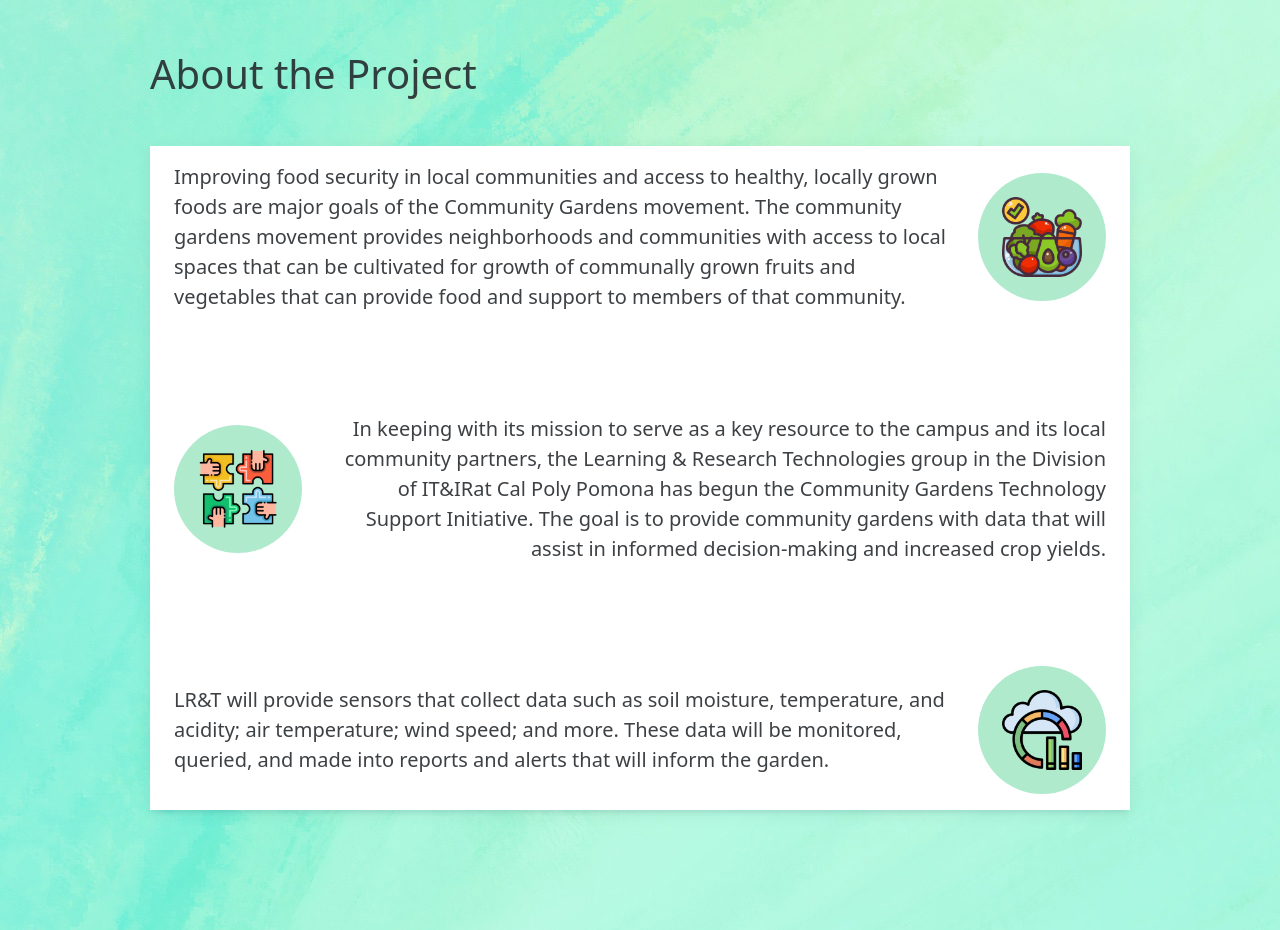
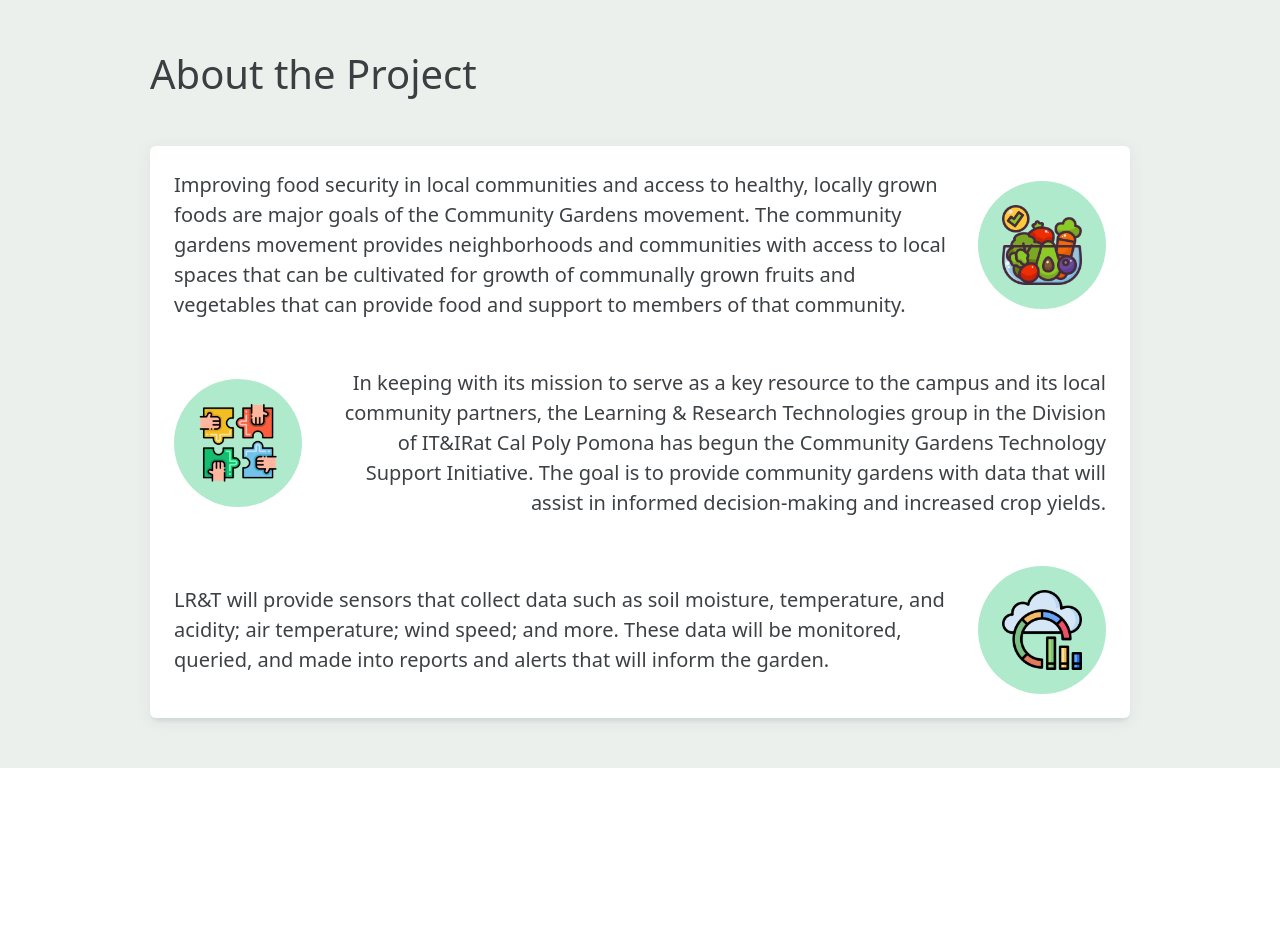
Before and after one commit to snigdha920/community-garden, a Next.js app in the folder app/: page / in a window 1280 px wide. After the commit the page ends 800 px from the top, so only its background shows below. Built offline with nearby package versions, Linux system fonts and the light colour scheme.

Commit message:
use lightGrayBackgroundColor and add border radius

```diff
--- a/app/components/AboutTheProject.tsx
+++ b/app/components/AboutTheProject.tsx
@@ -23,8 +23,9 @@ export const AboutTheProject: React.FC = () => {
     <div>
       <h1 className="mb-5">About the Project</h1>
       <div
-        className="bg-white rounded"
         style={{
+          borderRadius: '6px',
+          overflow: 'hidden', // this class is important if the child divs also have a border radius
           boxShadow: '0 5px 5px -3px rgba(5, 30, 55, 0.1), 0 3px 15px 2px rgba(5, 30, 55, 0.05)',
         }}
       >
@@ -33,13 +34,7 @@ export const AboutTheProject: React.FC = () => {
           // else align icon to the right
           const alignIcon = index % 2 ? 'left' : 'right';
           return (
-            <div
-              key={index}
-              style={{
-                margin: '0 0 70px 0',
-              }}
-              className="bg-white px-4 py-3"
-            >
+            <div key={index} className="bg-white p-4">
               <TextIcon icon={text.icon} alignIcon={alignIcon}>
                 {text.text}
               </TextIcon>
--- a/app/components/TextIcon.tsx
+++ b/app/components/TextIcon.tsx
@@ -15,7 +15,7 @@ export const TextIcon: React.FC<TextIconProps> = ({ children, icon, alignIcon =
     <div className={`d-flex ${parentDivFlexStyle} justify-content-between align-items-center`}>
       <p style={{ textAlign: textAlign, margin: textPadding }}>{children}</p>
 
-      <div style={{ backgroundColor: Styles.backgroundColor }} className="rounded-circle p-4">
+      <div style={{ backgroundColor: Styles.lightGreenBackgroundColor }} className="rounded-circle p-4">
         <div>{icon}</div>
       </div>
     </div>
--- a/app/pages/index.tsx
+++ b/app/pages/index.tsx
@@ -2,14 +2,16 @@
 import type { NextPage } from 'next';
 import Head from 'next/head';
 import { AboutTheProject } from '../components/AboutTheProject';
+import { Styles } from '../styles/styles';
 
 const Home: NextPage = () => {
   return (
     <div
       style={{
         padding: '50px 150px',
-        // backgroundColor: Styles.backgroundColor,
-        backgroundImage: "url('/images/green-lime-watercolor-texture-background.jpg')",
+        backgroundColor: Styles.lightGrayBackgroundColor,
+        // backgroundColor: Styles.lightGreenBackgroundColor,
+        // backgroundImage: "url('/images/green-lime-watercolor-texture-background.jpg')",
       }}
     >
       <Head>
@@ -17,7 +19,9 @@ const Home: NextPage = () => {
         <meta name="description" content="Generated by create next app" />
         <link rel="icon" href="/icons/sapling.svg" />
       </Head>
-      <AboutTheProject />
+      <div className="AboutTheProjectSection">
+        <AboutTheProject />
+      </div>
     </div>
   );
 };
--- a/app/styles/styles.ts
+++ b/app/styles/styles.ts
@@ -1,4 +1,5 @@
 export const Styles = {
-  backgroundColor: '#B0EACD',
+  lightGreenBackgroundColor: '#B0EACD',
+  lightGrayBackgroundColor: 'rgba(218, 225, 219, 0.5)',
   opacity: '87%',
 };
```
